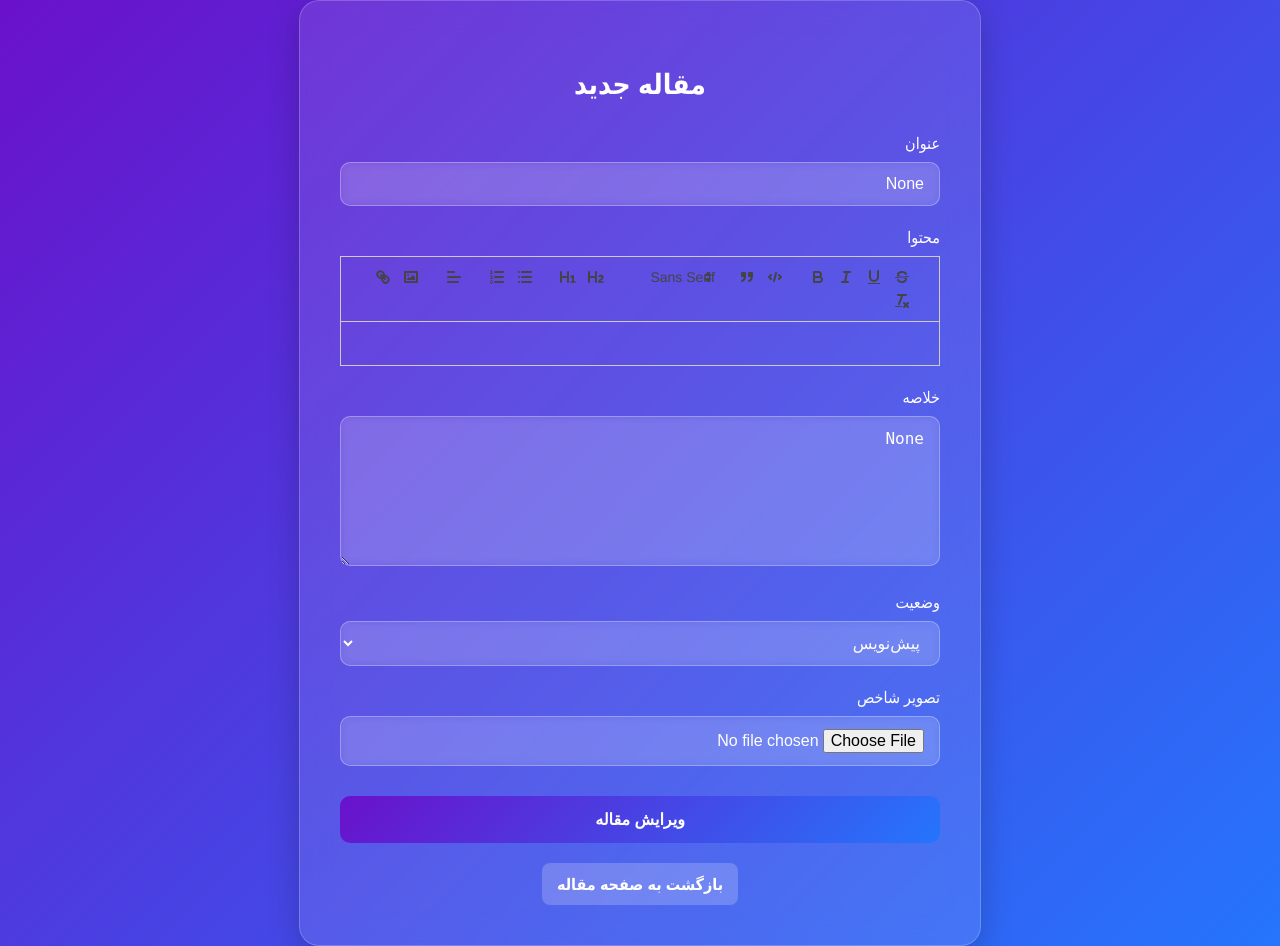
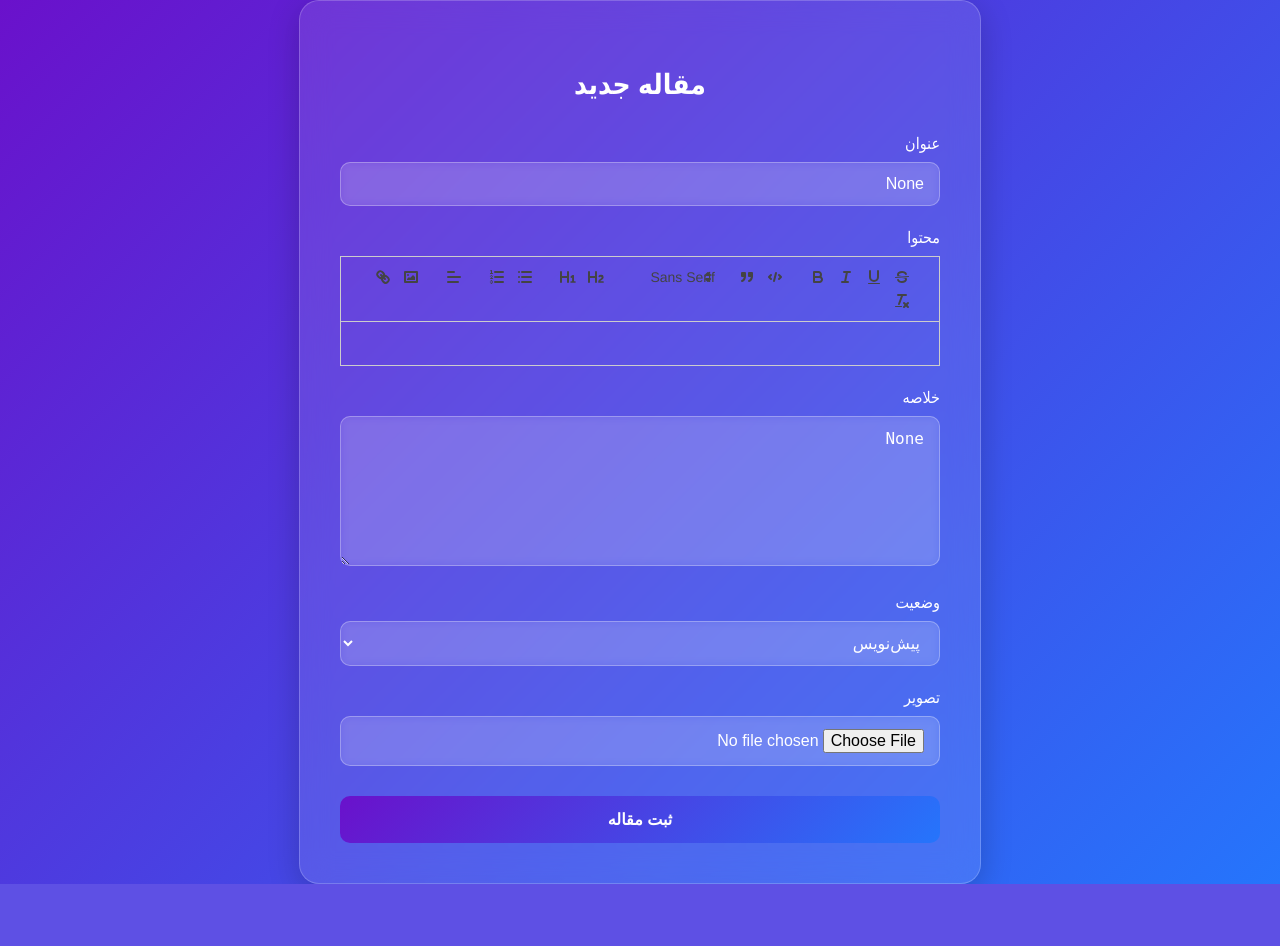
Before and after one commit to Soroush130/zehesab, a Django app: page /blogs/create/ in a window 1280 px wide. After the commit the page ends 884 px from the top, so only its background shows below. Run offline with Django 5.2, Linux system fonts and the light colour scheme; the visitor is signed in with stand-in values (Sample User, id 1); some libraries are stand-ins or nearby versions.

Commit message:
Updated project

```diff
--- a/blogs/templates/blogs/create_blog.html
+++ b/blogs/templates/blogs/create_blog.html
@@ -230,14 +230,13 @@
         </div>
 
         <div class="input-group">
-            <label for="image">تصویر شاخص</label>
+            <label for="image">تصویر</label>
             <input type="file" id="image" name="image">
         </div>
 
-        <button type="submit" class="btn-submit">ویرایش مقاله</button>
+        <button type="submit" class="btn-submit">ثبت مقاله</button>
     </form>
 
-    <a href="/blogs/blog/{{ blog.id }}/" class="btn-back">بازگشت به صفحه مقاله</a>
 </div>
 
 <!-- اسکریپت‌های Quill -->
--- a/templates/home.html
+++ b/templates/home.html
@@ -324,6 +324,7 @@
                 <li><a href="/contact_us/">تماس با ما</a></li>
                 <li><a href="/about_us/">درباره با ما</a></li>
                 {% if user.is_authenticated %}
+                    <li><a href="/accounts/profile/">پروفایل</a></li>
                     <li><a href="/accounts/logout/">خروج</a></li>
                 {% else %}
                     <li><a href="/accounts/login/">ورود</a></li>
```
